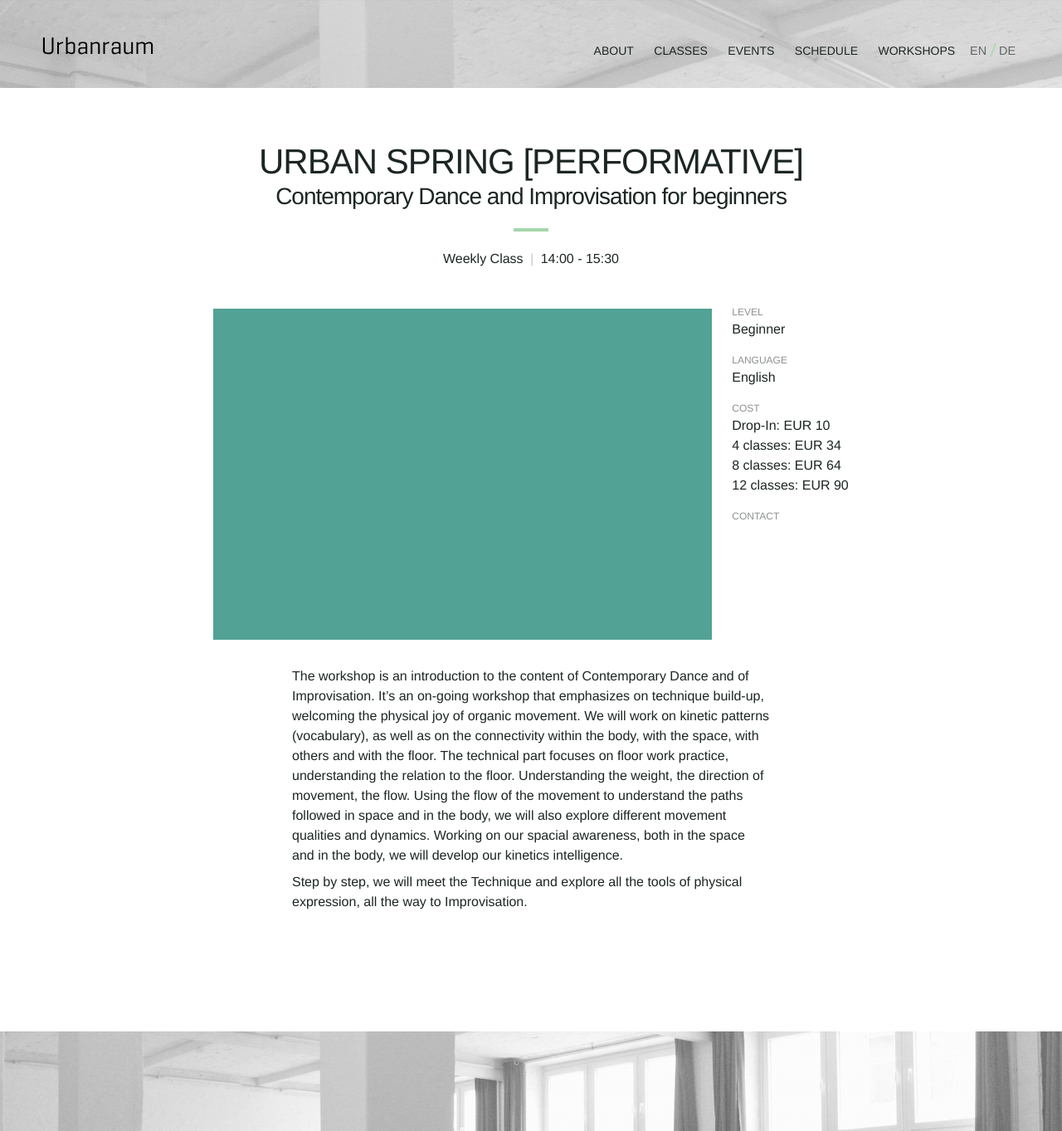
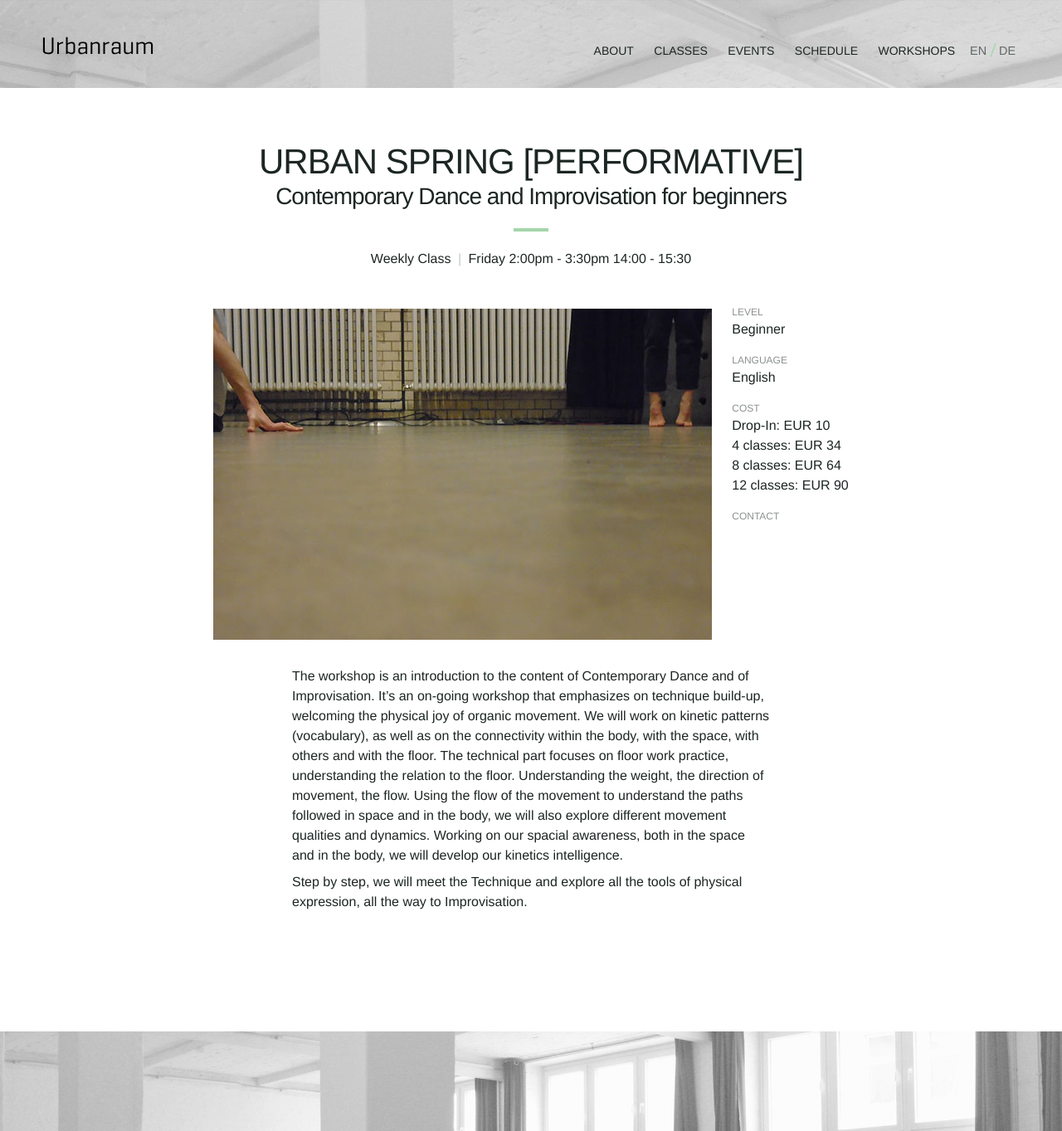
Before and after one commit to Kriesse/urbanraum, a Jekyll site: the page built from _classes/urban-spring-2.md, in a window 1280 px wide. Shown: the whole page at 83% size. Built offline with Jekyll 4.4.1, drawn with Linux system fonts in a browser that asks for light colours; nearby versions of some CDN libraries.

Commit message:
update pictures

```diff
--- a/_classes/urban-spring-2.md
+++ b/_classes/urban-spring-2.md
@@ -1,5 +1,11 @@
 ---
 teacher: "iliana"
+schedule:
+  - day: "friday"
+    start: "2:00pm"
+    end: "3:30pm"
+
+image: "class-urban-spring-02.jpg"
 
 title_en: "URBAN SPRING [PERFORMATIVE]"
 title_de: "URBAN SPRING [PERFORMATIVE]"
```
Also changed, not shown: _classes/contact-improvisation.md (+1 -1 lines), _classes/urban-spring-1.md (+4 -3 lines), img/class-contact-improvisation-01.jpg (added), img/class-urban-spring-01.jpg (added), img/class-urban-spring-02.jpg (added).
